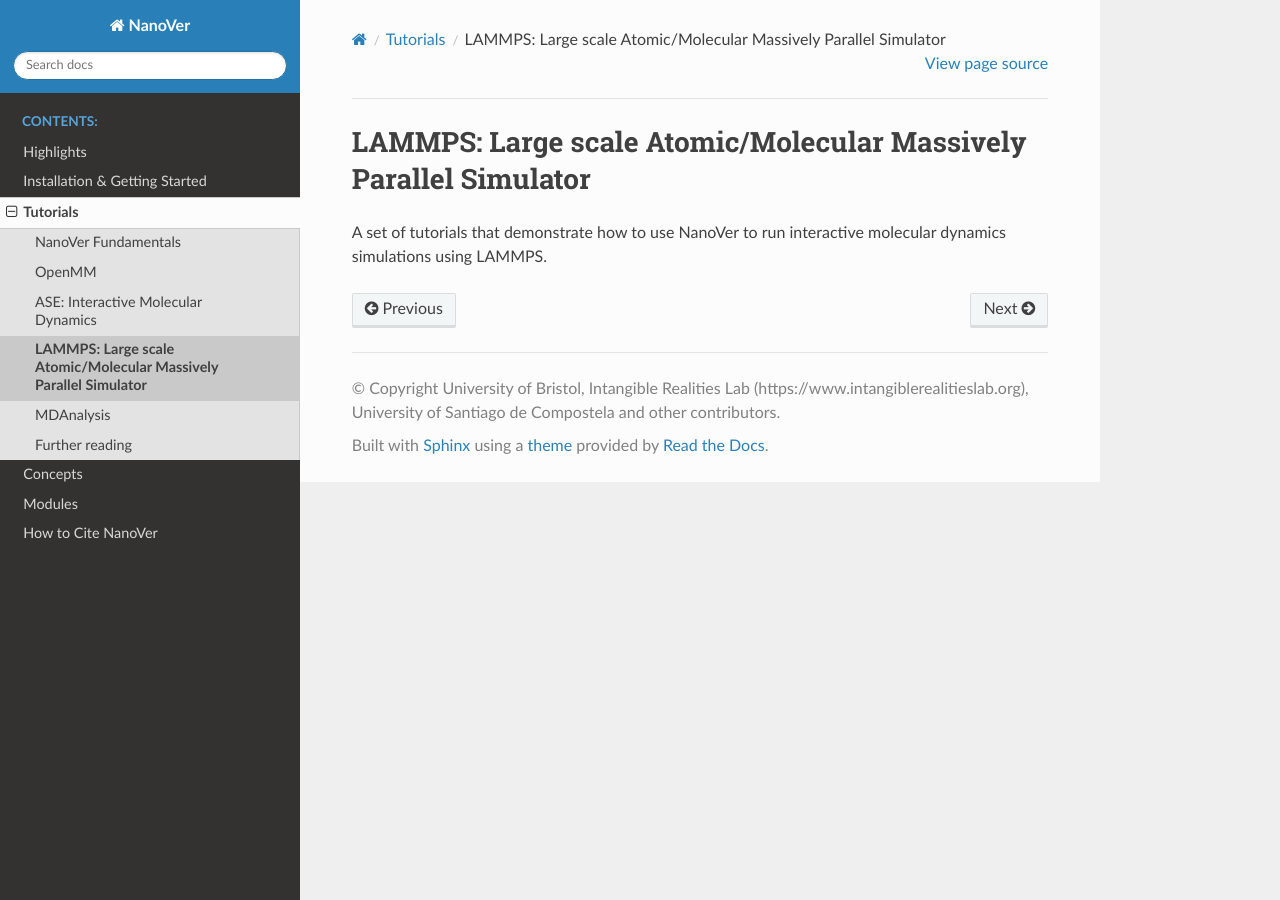
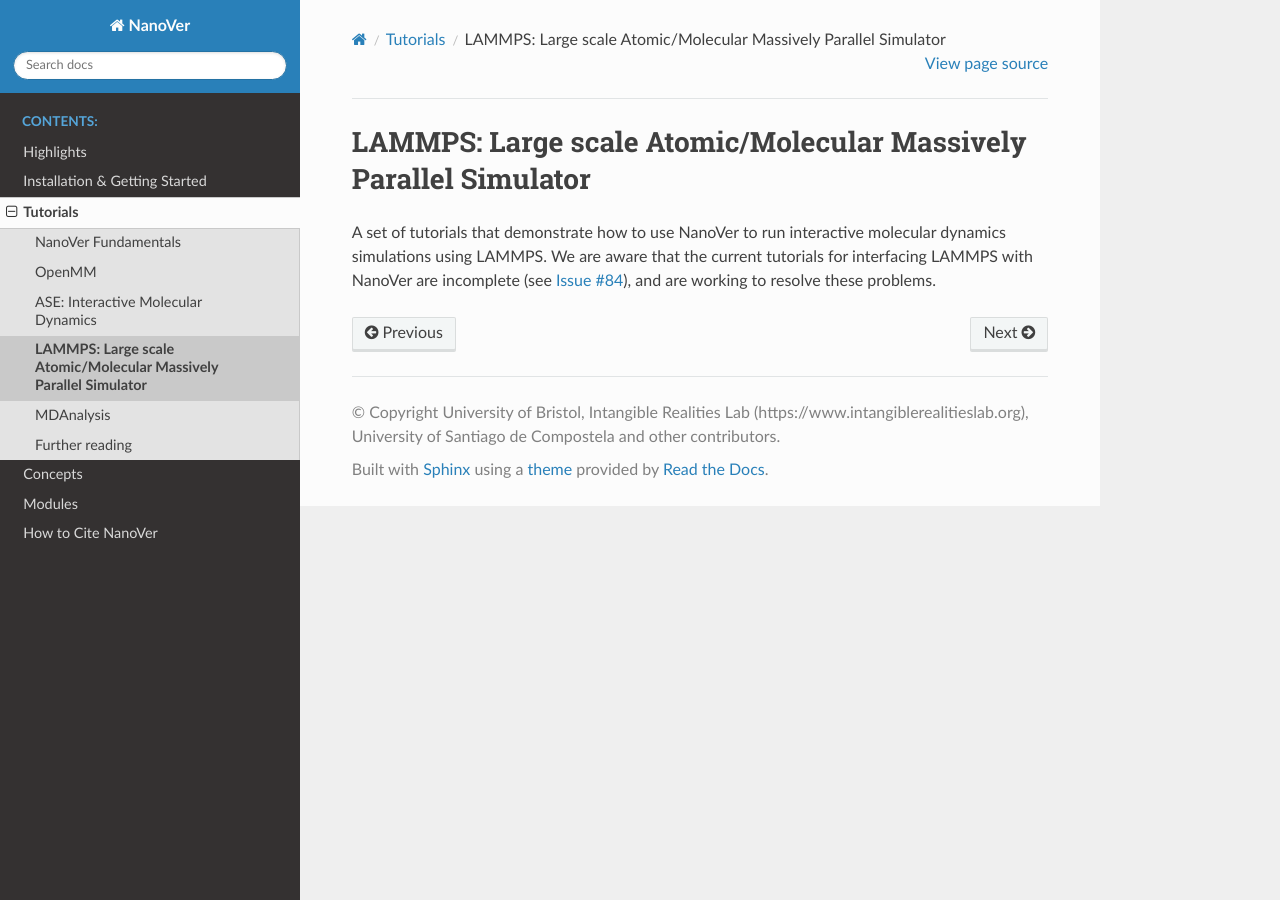
Before and after one commit to IRL2/nanover-docs, a Sphinx documentation site: the page built from source/tutorials/lammps.rst, in a window 1280 px wide. Built offline with Sphinx 7.4.7 and the Read the Docs theme 2.0.0, drawn with Linux system fonts in a browser that asks for light colours; pages that are not in the unit, such as notebooks, are missing from menus.

Commit message:
Add comment about broken tutorial and link to issue

```diff
--- a/source/tutorials/lammps.rst
+++ b/source/tutorials/lammps.rst
@@ -3,4 +3,7 @@ LAMMPS: Large scale Atomic/Molecular Massively Parallel Simulator
 =================================================================
 
 A set of tutorials that demonstrate how to use NanoVer to run interactive molecular
-dynamics simulations using LAMMPS.
+dynamics simulations using LAMMPS. We are aware that the current tutorials for
+interfacing LAMMPS with NanoVer are incomplete
+(see `Issue #84 <https://github.com/IRL2/nanover-protocol/issues/184>`_), and are
+working to resolve these problems.
```
